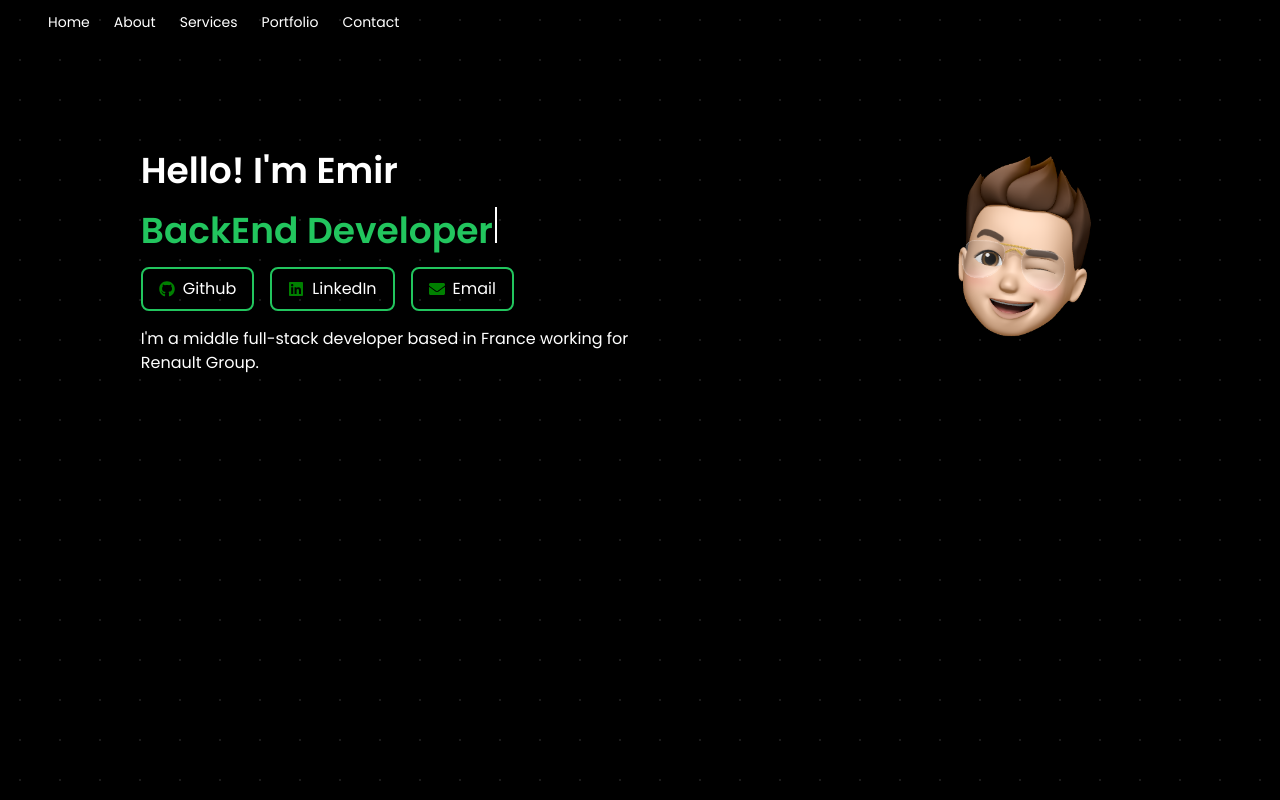
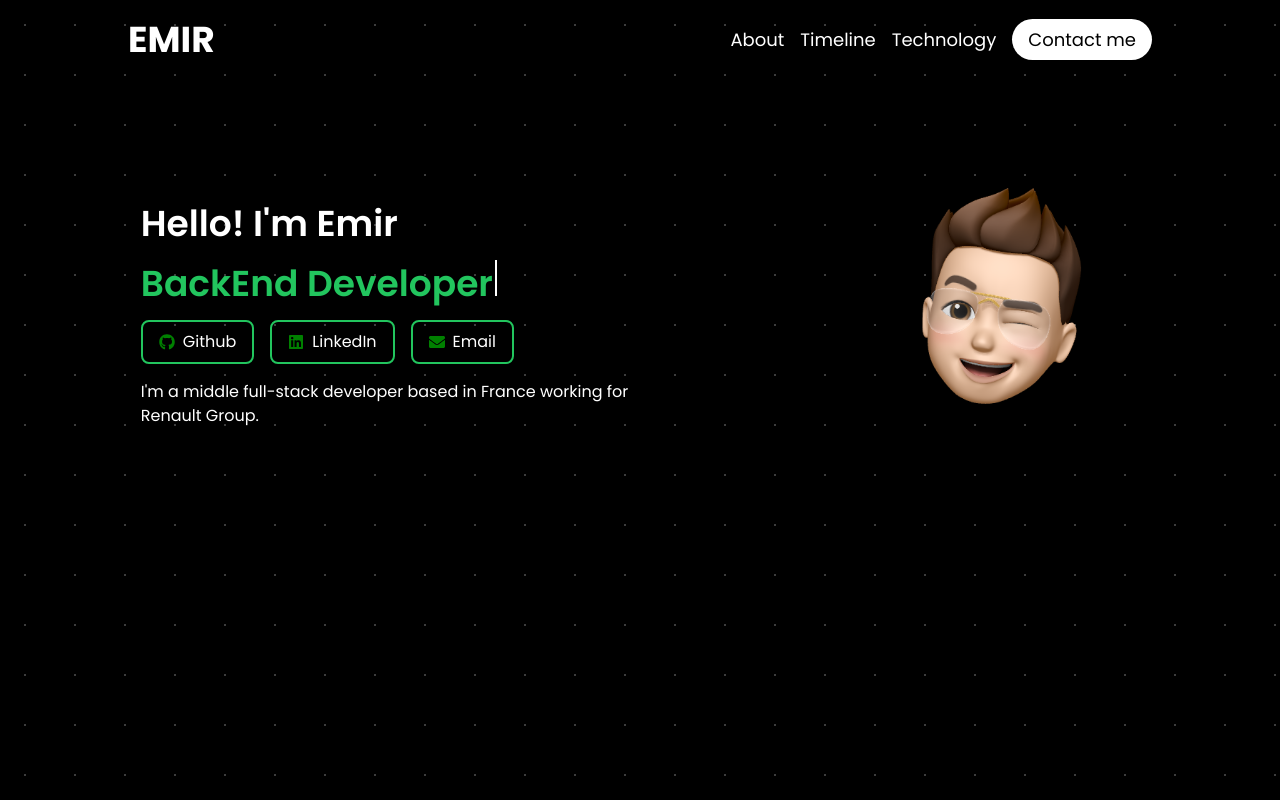
Before and after one commit to Emk0oo/portfolio2024, a Next.js app: page / in a window 1280 px wide. Built offline with nearby package versions, Linux system fonts and the light colour scheme.

Commit message:
navbar contact me

```diff
--- a/app/globals.css
+++ b/app/globals.css
@@ -22,11 +22,10 @@
 
 body {
   @apply bg-black; /* Utilisez les classes Tailwind pour définir le fond noir */
-  background-image: radial-gradient(rgb(26, 26, 26) 1px, transparent 0); /* Configurez les points blancs */
-  background-size: 40px 40px; /* Définissez la taille de la grille */
+  background-image: radial-gradient(rgb(61, 61, 61) 1px, transparent 0); /* Configurez les points blancs */
+  background-size: 50px 50px; /* Définissez la taille de la grille */
   background-position: 0 0; /* Ajustez la position si nécessaire */
   font-family: var(--font-poppins);
-
 }
 
 :root {
@@ -46,7 +45,7 @@ body {
   }
 }
 
-.cursor {
+.cursor { /* Cursor blinking */
   display: inline-block;
   width: 2px;
   height: 1em;
--- a/components/Navbar.tsx
+++ b/components/Navbar.tsx
@@ -1,31 +1,37 @@
-import React from 'react'
+import React from "react";
 
 const Navbar = () => {
   return (
-    <header className="text-white shadow">
-        <div className="container mx-auto px-6 py-3">
-            <div className="flex items-center justify-between">
-            <div className="hidden w-full  md:flex md:items-center">
-                <a className="text-sm md:ml-6" href="#hero">
-                Home
+    <header className="text-white mx-[10%] mt-2 shadow">
+      <div className="container  py-3">
+        <div className="flex items-center justify-between">
+            <div>
+                <a
+                className="font-bold text-2xl lg:text-4xl"
+                href="#"
+                >
+                EMIR
                 </a>
-                <a className="text-sm md:ml-6" href="#about">
+            </div>
+
+            <nav className="space-x-4 text-lg ">
+                <a className="hover:text-gray-300" href="#about">
                 About
                 </a>
-                <a className="text-sm md:ml-6" href="#services">
-                Services
+                <a className="hover:text-gray-300" href="#portfolio">
+                Timeline
                 </a>
-                <a className="text-sm md:ml-6" href="#portfolio">
-                Portfolio
+                <a className="hover:text-gray-300" href="#services">
+                Technology
                 </a>
-                <a className="text-sm md:ml-6" href="#contact">
-                Contact
+                <a className="text-black hover:text-gray-900  bg-white hover:bg-slate-200 py-2 px-4 rounded-full " href="#contact">
+                Contact me
                 </a>
-            </div>
-            </div>
+            </nav>
         </div>
+      </div>
     </header>
-  )
-}
+  );
+};
 
-export default Navbar
+export default Navbar;
--- a/components/hero/Hero.tsx
+++ b/components/hero/Hero.tsx
@@ -40,17 +40,17 @@ export default function Hero({ showLeftText, showRightText }: HeroProps) {
   const word = useWordFlick(words, speed, skipDelay);
 
   return (
-    <div id="hero" className="w-full h-full flex">
+    <div id="hero" className="w-full h-full flex  ">
       <div
         id="hero-content"
-        className="w-full h-full flex flex-col md:flex-row-reverse md:items-center md:mx-[10%] mt-[5%] space-y-6 md:space-y-0"
+        className="w-full h-full flex flex-col md:flex-row-reverse md:items-center md:mx-[10%] mt-[5%]  space-y-6 md:space-y-0"
       >
         <div id="avatar" className="flex  md:w-1/2 md:justify-end">
           <Image
             src={avatar}
-            width={170}  // Taille de l'image pour mobile
+            width={170} // Taille de l'image pour mobile
             height={170} // Taille de l'image pour mobile
-            className="md:w-[250px] md:h-[250px]" // Taille de l'image pour desktop
+            className="md:w-[300px] md:h-[300px]" // Taille de l'image pour desktop
             alt="avatar"
           />
         </div>
```
